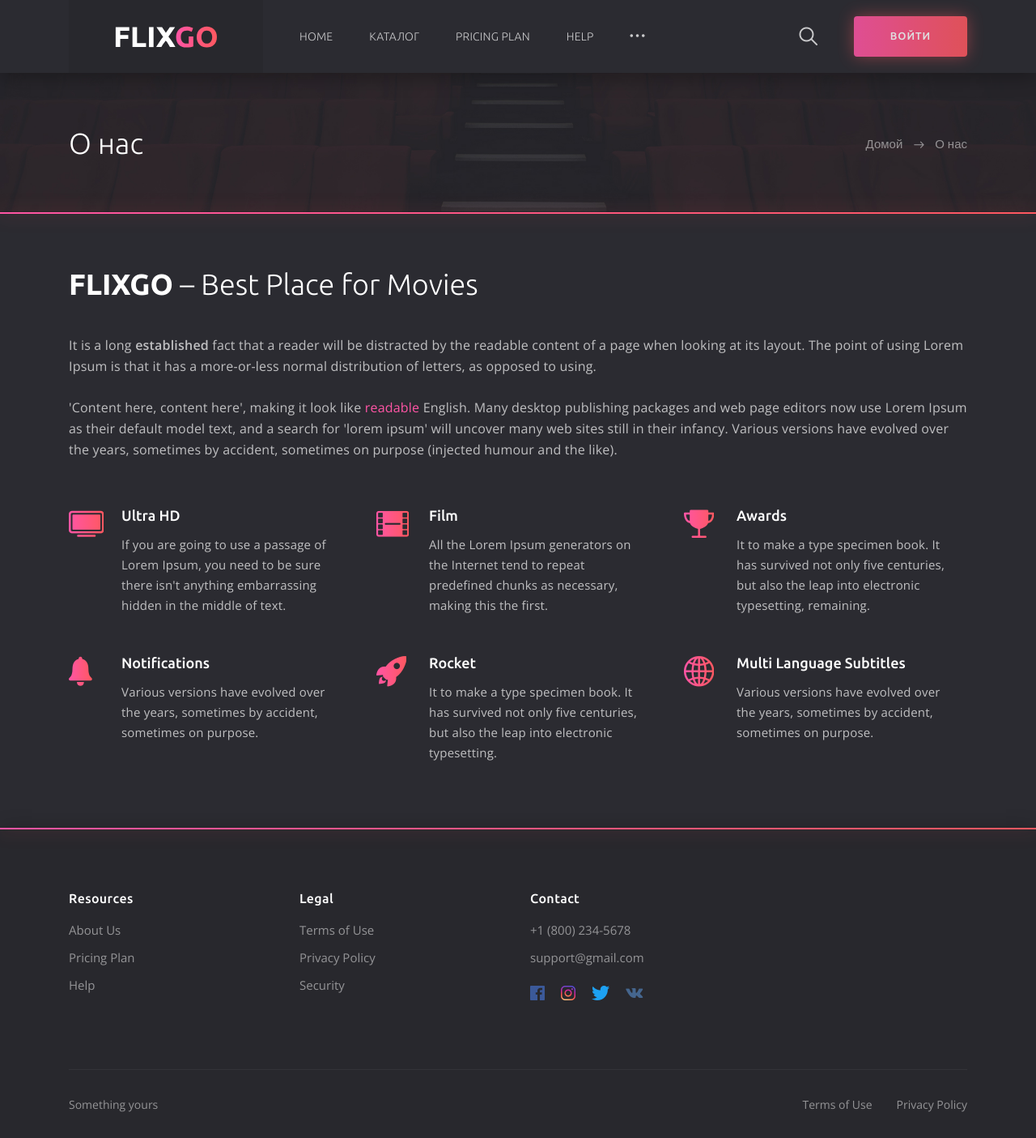
After one commit to soldatov-ss/django-cinema_site, a Django app: page /about/ in a window 1280 px wide. The commit adds this page. Shown: the whole page at 81% size. Run offline with Django 4.2, Linux system fonts and the light colour scheme; some libraries are stand-ins or nearby versions.

Commit message:
страница - о нас

```diff
--- a/templates/inc/_header.html
+++ b/templates/inc/_header.html
@@ -39,7 +39,7 @@
                                    aria-expanded="false"><i class="icon ion-ios-more"></i></a>
 
                                 <ul class="dropdown-menu header__dropdown-menu" aria-labelledby="dropdownMenuMore">
-                                    <li><a href="about.html">About</a></li>
+                                    <li><a href="{% url 'about' %}">About</a></li>
                                     <li><a href="404.html">404 Page</a></li>
                                 </ul>
                             </li>
--- /dev/null
+++ b/web_site/templates/web_site/about.html
@@ -0,0 +1,113 @@
+{% extends 'base.html' %}
+{% load static %}
+
+{% block title %}
+О нас
+{% endblock %}
+
+{% block content %}
+	<!-- page title -->
+	<section class="section section--first section--bg" data-bg="img/section/section.jpg">
+		<div class="container">
+			<div class="row">
+				<div class="col-12">
+					<div class="section__wrap">
+						<!-- section title -->
+						<h2 class="section__title">О нас</h2>
+						<!-- end section title -->
+
+						<!-- breadcrumb -->
+						<ul class="breadcrumb">
+							<li class="breadcrumb__item"><a href="{% url 'home' %}">Домой</a></li>
+							<li class="breadcrumb__item breadcrumb__item--active">О нас</li>
+						</ul>
+						<!-- end breadcrumb -->
+					</div>
+				</div>
+			</div>
+		</div>
+	</section>
+	<!-- end page title -->
+
+	<!-- about -->
+	<section class="section">
+		<div class="container">
+			<div class="row">
+				<!-- section title -->
+				<div class="col-12">
+					<h2 class="section__title"><b>FLIXGO</b> – Best Place for Movies</h2>
+				</div>
+				<!-- end section title -->
+
+				<!-- section text -->
+				<div class="col-12">
+					<p class="section__text">It is a long <b>established</b> fact that a reader will be distracted by the readable content of a page when looking at its layout. The point of using Lorem Ipsum is that it has a more-or-less normal distribution of letters, as opposed to using.</p>
+
+					<p class="section__text section__text--last-with-margin">'Content here, content here', making it look like <a href="#">readable</a> English. Many desktop publishing packages and web page editors now use Lorem Ipsum as their default model text, and a search for 'lorem ipsum' will uncover many web sites still in their infancy. Various versions have evolved over the years, sometimes by accident, sometimes on purpose (injected humour and the like).</p>
+				</div>
+				<!-- end section text -->
+
+				<!-- feature -->
+				<div class="col-12 col-md-6 col-lg-4">
+					<div class="feature">
+						<i class="icon ion-ios-tv feature__icon"></i>
+						<h3 class="feature__title">Ultra HD</h3>
+						<p class="feature__text">If you are going to use a passage of Lorem Ipsum, you need to be sure there isn't anything embarrassing hidden in the middle of text.</p>
+					</div>
+				</div>
+				<!-- end feature -->
+
+				<!-- feature -->
+				<div class="col-12 col-md-6 col-lg-4">
+					<div class="feature">
+						<i class="icon ion-ios-film feature__icon"></i>
+						<h3 class="feature__title">Film</h3>
+						<p class="feature__text">All the Lorem Ipsum generators on the Internet tend to repeat predefined chunks as necessary, making this the first.</p>
+					</div>
+				</div>
+				<!-- end feature -->
+
+				<!-- feature -->
+				<div class="col-12 col-md-6 col-lg-4">
+					<div class="feature">
+						<i class="icon ion-ios-trophy feature__icon"></i>
+						<h3 class="feature__title">Awards</h3>
+						<p class="feature__text">It to make a type specimen book. It has survived not only five centuries, but also the leap into electronic typesetting, remaining.</p>
+					</div>
+				</div>
+				<!-- end feature -->
+
+				<!-- feature -->
+				<div class="col-12 col-md-6 col-lg-4">
+					<div class="feature">
+						<i class="icon ion-ios-notifications feature__icon"></i>
+						<h3 class="feature__title">Notifications</h3>
+						<p class="feature__text">Various versions have evolved over the years, sometimes by accident, sometimes on purpose.</p>
+					</div>
+				</div>
+				<!-- end feature -->
+
+				<!-- feature -->
+				<div class="col-12 col-md-6 col-lg-4">
+					<div class="feature">
+						<i class="icon ion-ios-rocket feature__icon"></i>
+						<h3 class="feature__title">Rocket</h3>
+						<p class="feature__text">It to make a type specimen book. It has survived not only five centuries, but also the leap into electronic typesetting.</p>
+					</div>
+				</div>
+				<!-- end feature -->
+
+				<!-- feature -->
+				<div class="col-12 col-md-6 col-lg-4">
+					<div class="feature">
+						<i class="icon ion-ios-globe feature__icon"></i>
+						<h3 class="feature__title">Multi Language Subtitles </h3>
+						<p class="feature__text">Various versions have evolved over the years, sometimes by accident, sometimes on purpose.</p>
+					</div>
+				</div>
+				<!-- end feature -->
+			</div>
+		</div>
+	</section>
+	<!-- end about -->
+{% endblock %}
--- a/web_site/templates/web_site/actor_detail.html
+++ b/web_site/templates/web_site/actor_detail.html
@@ -1,5 +1,5 @@
 {% extends 'base.html' %}
-<!--{% load static %}-->
+{% load static %}
 
 {% block title %}
 Актёр: {{ actor.name }}
--- a/web_site/urls.py
+++ b/web_site/urls.py
@@ -6,6 +6,7 @@ urlpatterns = [
     path('catalog/<int:page>/', CatalogView.as_view(), name='catalog'),
     path('filter/', FilterMoviesView.as_view(), name='filter'),
     path('search/', Search.as_view(), name='search'),
+    path('about/', about_us, name='about'),
     path('register/', UserRegisterView.as_view(), name='register'),
     path('login/', UserLoginView.as_view(), name='login'),
     path('logout/', logout_user, name='logout'),
--- a/web_site/views.py
+++ b/web_site/views.py
@@ -182,3 +182,7 @@ class Search(ListView):
         context = super(Search, self).get_context_data(*args, **kwargs)
         context["q"] = f'q={self.request.GET.get("q")}&'
         return context
+
+
+def about_us(request):
+    return render(request, 'web_site/about.html')
```
